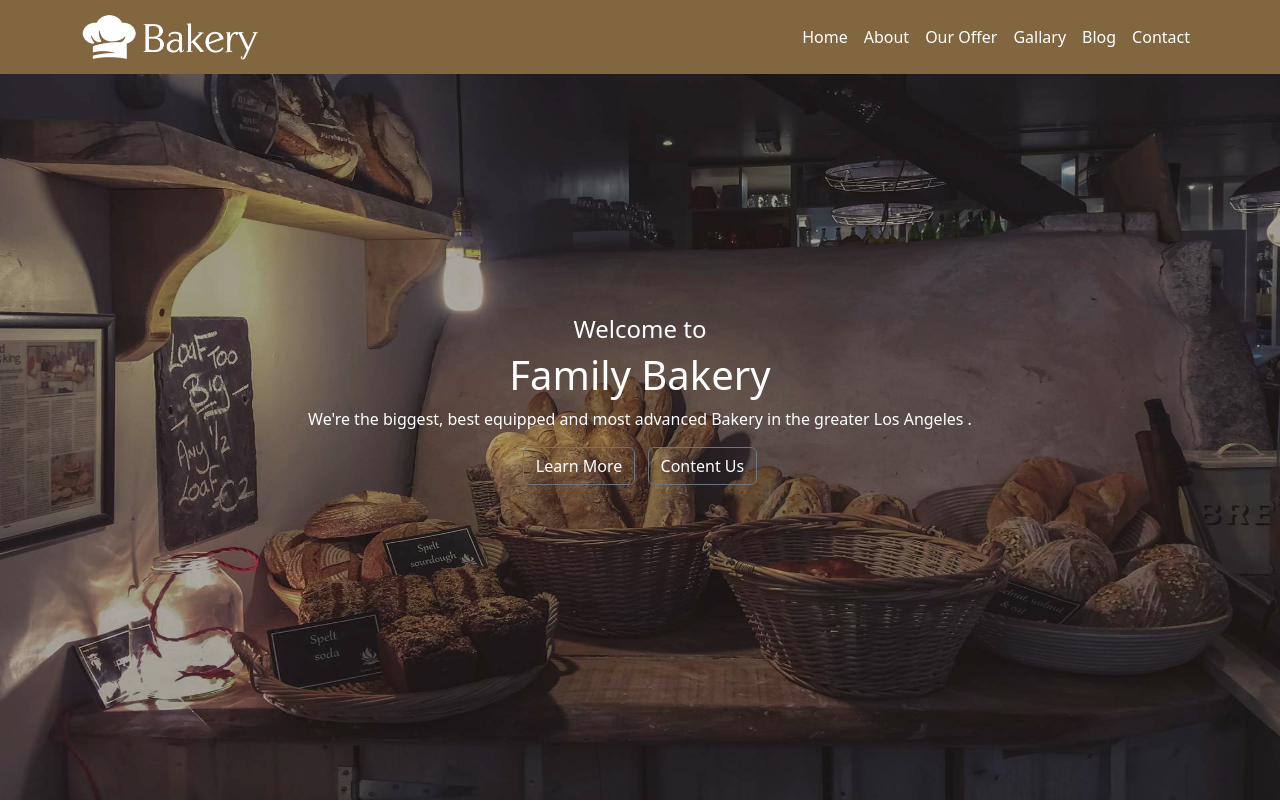
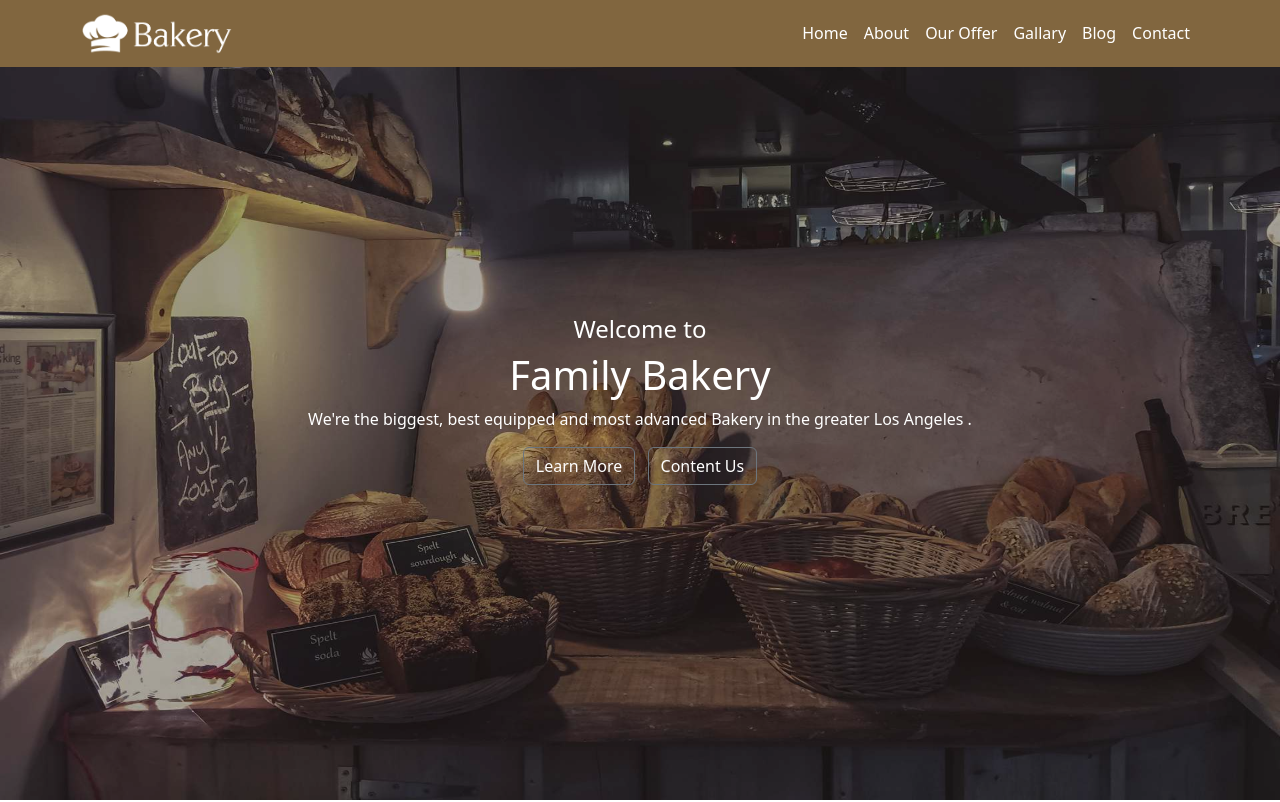
Before and after one commit to Karimtarek011420/Bakery, a plain HTML site: page index.html in a window 1280 px wide. Shown: the top 802 px of the page. Drawn offline with Linux system fonts and the light colour scheme.

Commit message:
four commit

```diff
--- a/css/style.css
+++ b/css/style.css
@@ -1,6 +1,9 @@
 header{
 background-image: url("../images/drew-coffman-1872.jpg");
 background-size: 100% 100%;
+}
+header .navbarimg{
+    width: 150px;
 }
 header .navbarColor ,.submit,footer {
     background-color: #81663f;
--- a/index.html
+++ b/index.html
@@ -13,7 +13,7 @@
 <header id="home" class="vh-100  position-relative">
     <nav class="navbar navbar-expand-lg navbarColor fixed-top">
         <div class="container">
-          <a class="navbar-brand" href="#"><img src="./images/bakery-light-1.png"  class="w-50" alt="bakery"></a>
+          <a class="navbar-brand" href="#"><img src="./images/bakery-light-1.png"  class="navbarimg" alt="bakery"></a>
           <button class="navbar-toggler" type="button" data-bs-toggle="collapse" data-bs-target="#navbarSupportedContent" aria-controls="navbarSupportedContent" aria-expanded="false" aria-label="Toggle navigation">
             <span class="navbar-toggler-icon"></span>
           </button>
```
